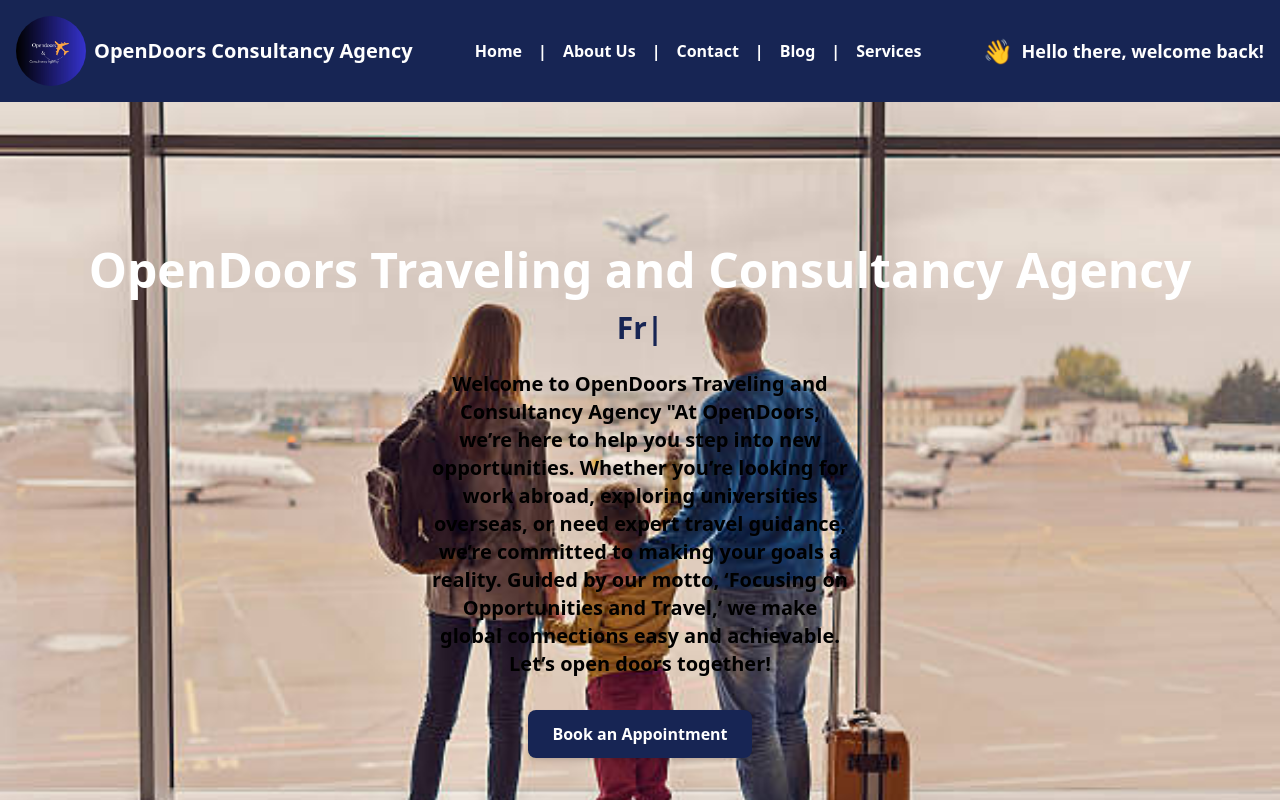
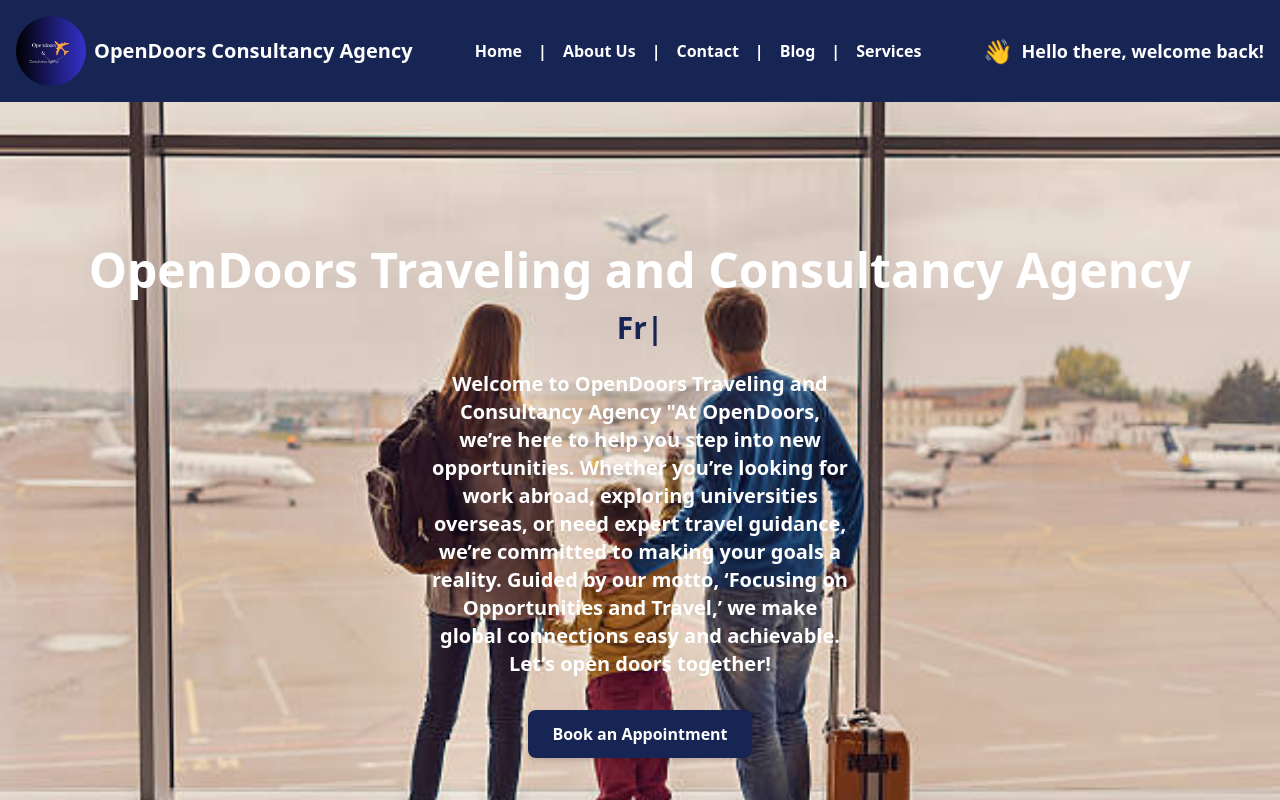
Before and after one commit to RUTHJEMELI/travelling, a React (Create React App) app: page / in a window 1280 px wide. Shown: the top 800 px of the page. Built offline with nearby package versions, Linux system fonts and the light colour scheme.

Commit message:
favicon added

```diff
--- a/public/index.html
+++ b/public/index.html
@@ -2,7 +2,7 @@
 <html lang="en">
   <head>
     <meta charset="utf-8" />
-    <link rel="icon" href="%PUBLIC_URL%/favicon.ico" />
+    <link rel="icon" href="%PUBLIC_URL%/logo.png" />
     <meta name="viewport" content="width=device-width, initial-scale=1" />
     <meta name="theme-color" content="#000000" />
     <meta
--- a/src/pages/Contact.jsx
+++ b/src/pages/Contact.jsx
@@ -116,7 +116,7 @@ function Contact() {
 									id='phone_number'
 									name='phone_number'
 									className='w-full mt-2 p-3 border border-gray-300 rounded focus:outline-none focus:ring-2 focus:ring-blue-900'
-									placeholder='Your phone number start with country code i.e +'
+									placeholder='Your phone number start with country code i.e +254'
 									value={formData.phone_number}
 									onChange={handleChange}
 									required
--- a/src/pages/Home.jsx
+++ b/src/pages/Home.jsx
@@ -24,7 +24,7 @@ function HomePage() {
 				backSpeed={40}
 				loop
 			/>
-			<p className='text-lg md:text-xl font-semibold text-black mt-6 max-w-md text-center px-4'>
+			<p className='text-lg md:text-xl font-semibold text-white mt-6 max-w-md text-center px-4'>
 				Welcome to OpenDoors Traveling and Consultancy Agency "At OpenDoors,
 				we’re here to help you step into new opportunities. Whether you’re
 				looking for work abroad, exploring universities overseas, or need expert
```
Also changed, not shown: public/logo.png (renamed from src/assets/logo.png).
